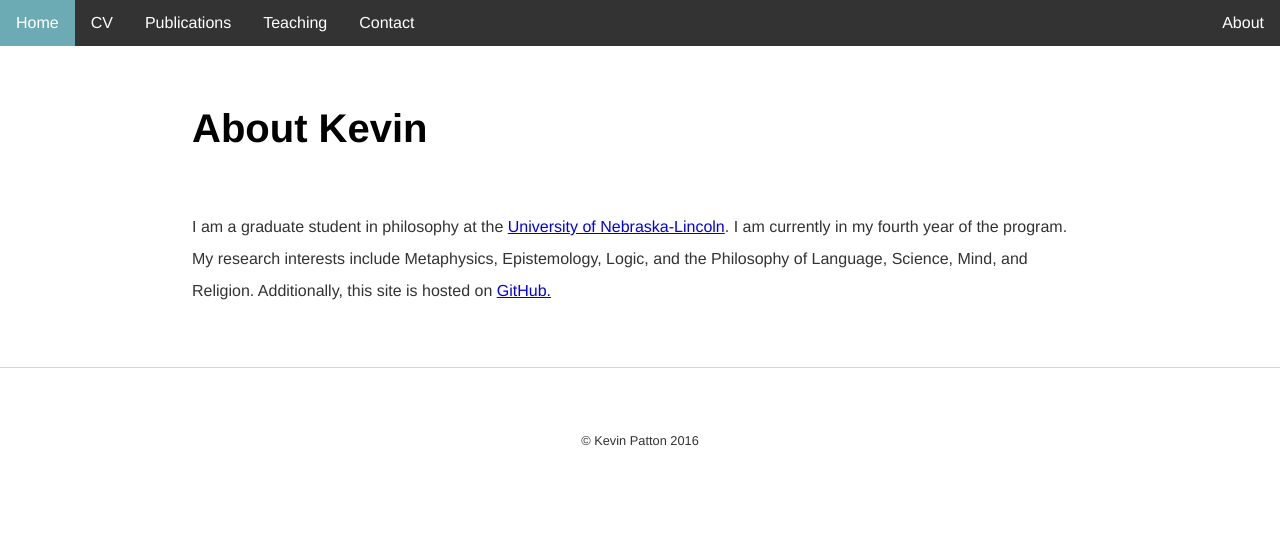
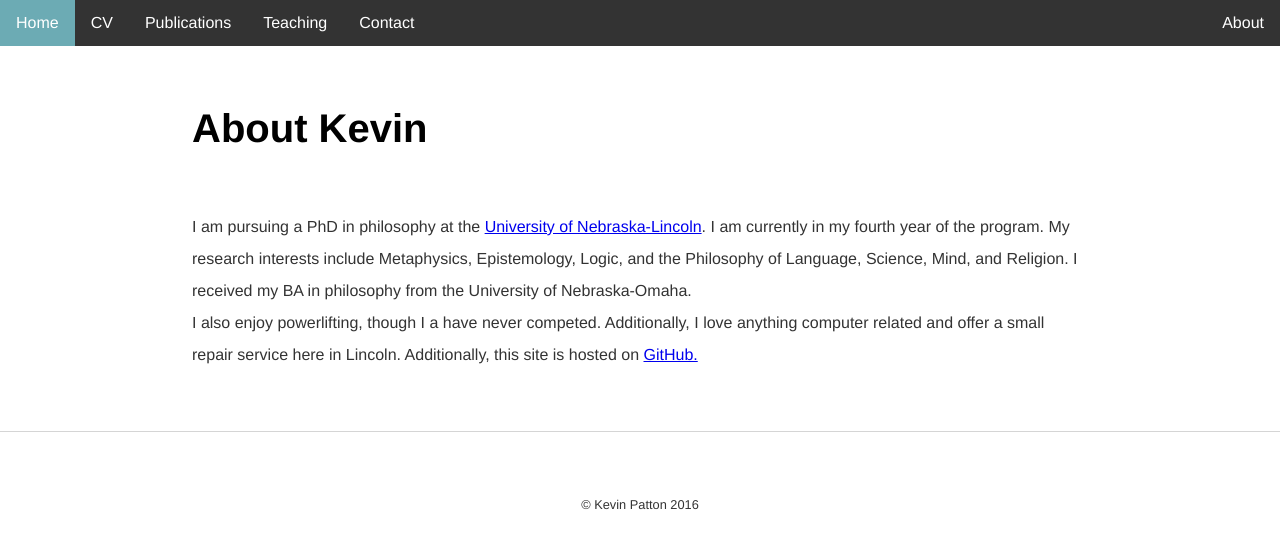
Before and after one commit to kevinjpatton/kevinjpatton.github.io, a Jekyll site: the page built from about/index.html, in a window 1280 px wide. Shown: the top 549 px of the page. Built offline with Jekyll 4.4.1, drawn with Linux system fonts in a browser that asks for light colours; Markdown is read by kramdown in place of the engine named in the settings.

Commit message:
Update index.html

```diff
--- a/about/index.html
+++ b/about/index.html
@@ -3,4 +3,4 @@
 title: About Kevin
 ---
 <h1>{{ page.title }}</h1>
-<p>I am a graduate student in philosophy at the <a href="http://www.unl.edu/philosophy/graduate-students#patton" target="_blank">University of Nebraska-Lincoln</a>.  I am currently in my fourth year of the program.  My research interests include Metaphysics, Epistemology, Logic, and the Philosophy of Language, Science, Mind, and Religion.  Additionally, this site is hosted on <a href="https://github.com" target="_blank">GitHub.</a></p>
+<p>I am pursuing a PhD in philosophy at the <a href="http://www.unl.edu/philosophy/graduate-students#patton" target="_blank">University of Nebraska-Lincoln</a>.  I am currently in my fourth year of the program.  My research interests include Metaphysics, Epistemology, Logic, and the Philosophy of Language, Science, Mind, and Religion.  I received my BA in philosophy from the University of Nebraska-Omaha.  <br>I also enjoy powerlifting, though I a have never competed.  Additionally, I love anything computer related and offer a small repair service here in Lincoln.  Additionally, this site is hosted on <a href="https://github.com" target="_blank">GitHub.</a></p>
```
